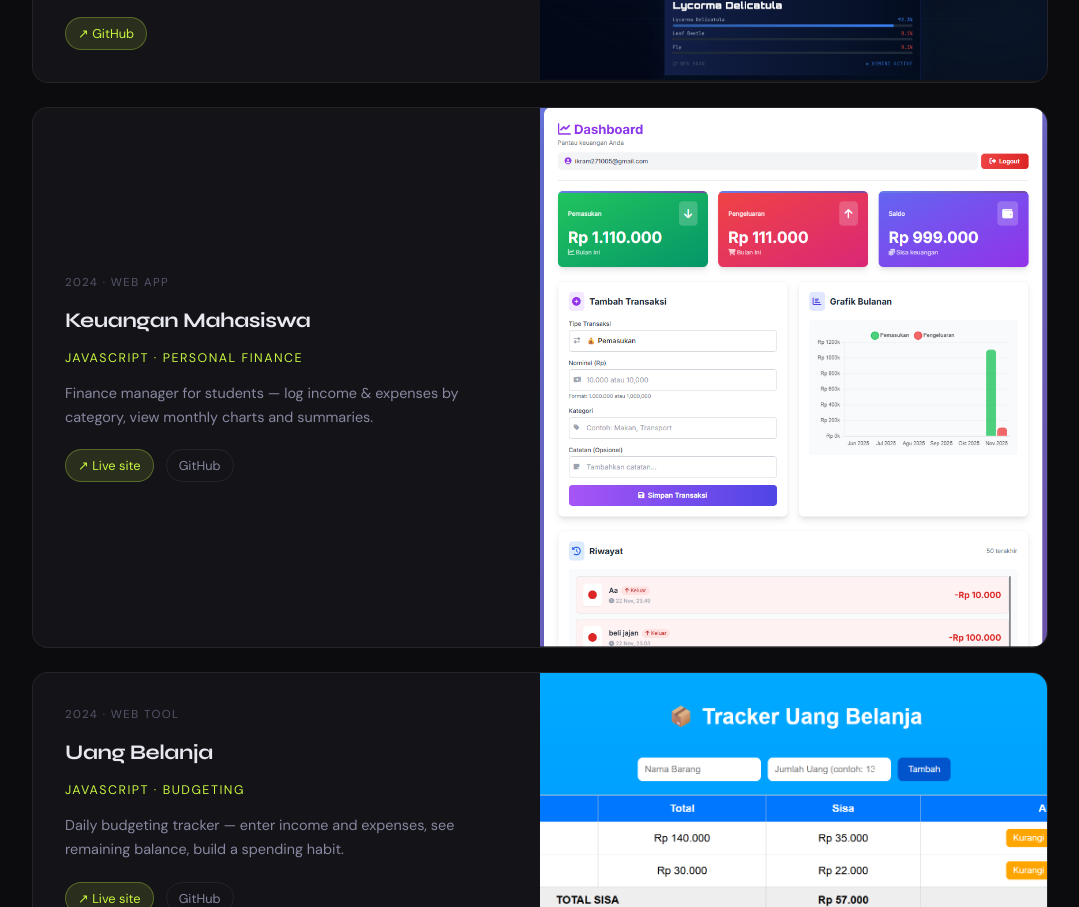
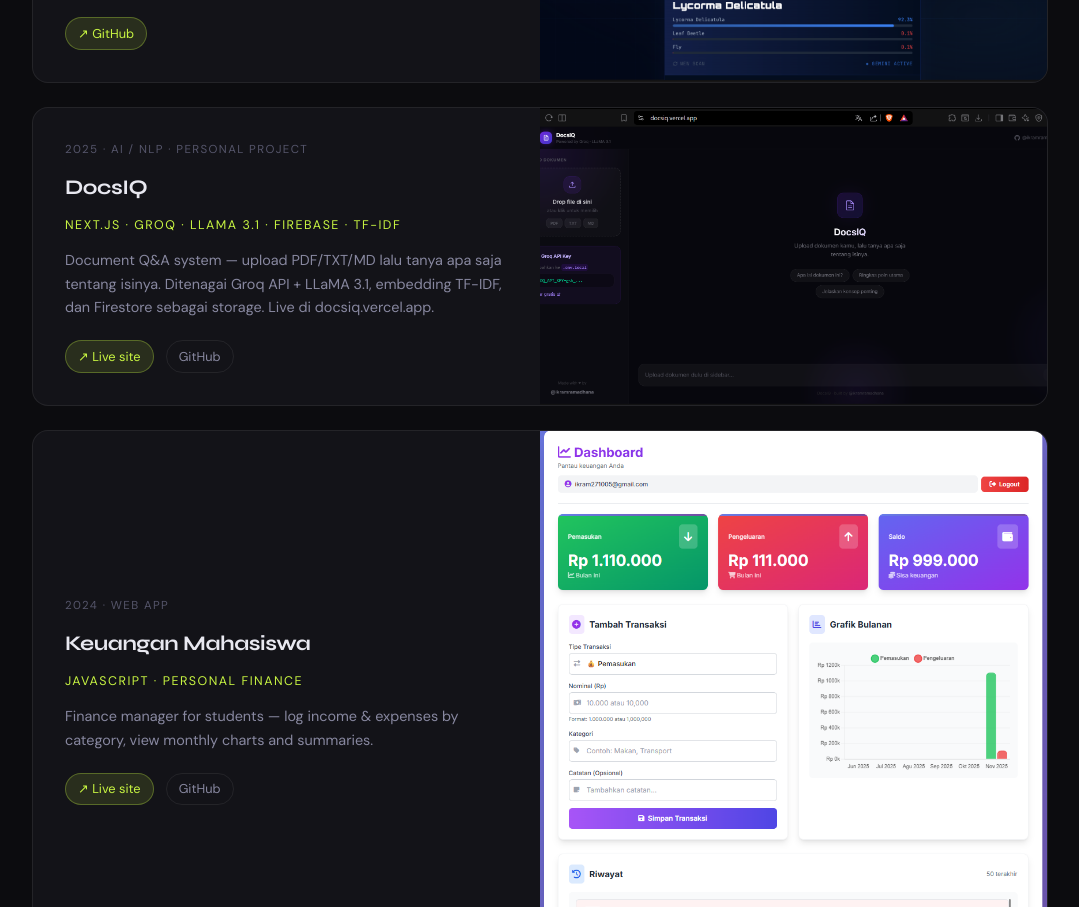
Before and after one commit to ikramramadhana/portofolio-ikramramadhana, a website: page public/index.html in a window 1280 px wide. Shown: the part 2970-3877 px from the top of the page, without its empty margins (100-1179 px from the left). Drawn offline with Linux system fonts and the light colour scheme.

Commit message:
update selected project

```diff
--- a/api/chat.js
+++ b/api/chat.js
@@ -15,6 +15,7 @@
   * TabunganNajwaIkram — shared savings tracker
   * DataPengeluaran / DataPengeluaran1 — expense recorder
   * Online-Shopping.java — Java OOP shopping system
+  * DocsIQ (github.com/ikramramadhana/docsiq) — Document Q&A system, upload PDF/TXT/MD and ask questions, powered by Groq API + LLaMA 3.1, TF-IDF embedding, Firestore storage, live at docsiq.vercel.app
   * InsectIQ (github.com/ikramramadhana/INSECTIQ) — AI insect identification, EfficientNet-B3 + Gemini 2.5 Flash, 92.3% accuracy, built with Python and Gradio
   * AgroSense (github.com/haikalaulia/UTS_ML) — Agro-Environmental Prediction System, team project, Python, Random Forest Tuned (98.7% accuracy, ROC-AUC 0.997), FastAPI backend, Streamlit frontend, 543K row dataset
   * ProjectUASVisiKomputer — Computer Vision final project (UAS, Python)
--- a/public/index.html
+++ b/public/index.html
@@ -372,6 +372,21 @@
             <a href="https://github.com/ikramramadhana/INSECTIQ" target="_blank" class="work-link pri">↗ GitHub</a>
           </div>
         </div>
+      </div>
+
+      <!-- DocsIQ -->
+      <div class="work-card reveal">
+        <div class="work-info">
+          <div class="work-pill">2025 · AI / NLP · Personal Project</div>
+          <h3>DocsIQ</h3>
+          <p class="work-meta">Next.js · Groq · LLaMA 3.1 · Firebase · TF-IDF</p>
+          <p class="work-desc">Document Q&A system — upload PDF/TXT/MD lalu tanya apa saja tentang isinya. Ditenagai Groq API + LLaMA 3.1, embedding TF-IDF, dan Firestore sebagai storage. Live di docsiq.vercel.app.</p>
+          <div class="work-links">
+            <a href="https://docsiq.vercel.app/" target="_blank" class="work-link pri">↗ Live site</a>
+            <a href="https://github.com/ikramramadhana/docsiq" target="_blank" class="work-link">GitHub</a>
+          </div>
+        </div>
+        <div class="work-img"><img src="projectpreviewhome.png" alt="DocsIQ - Document Q&A"></div>
       </div>
 
       <!-- Keuangan Mahasiswa -->
```
Also changed, not shown: public/projectpreviewhome.png (added).
